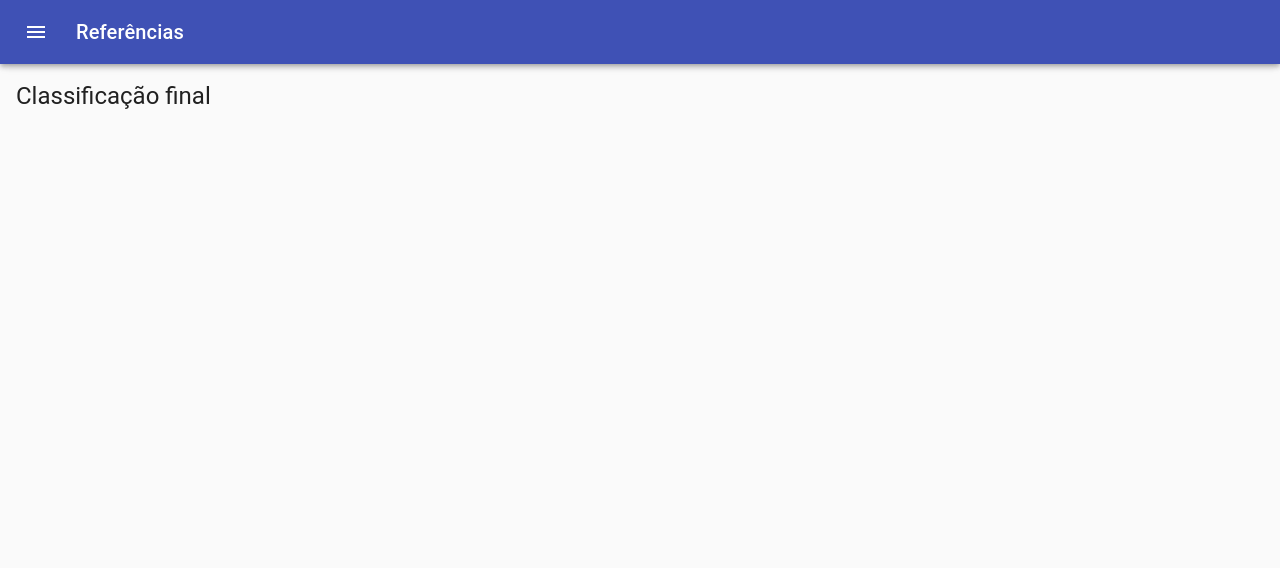
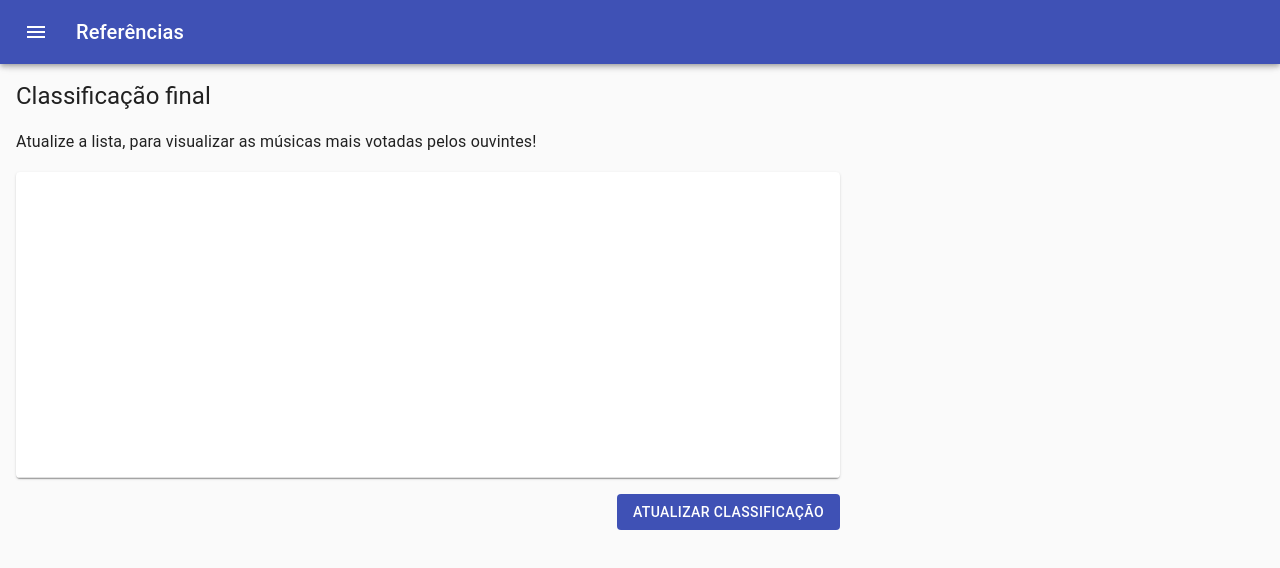
Before and after one commit to Didilv93/fullStackChallenge, a React (Create React App) app: page /top5/admin in a window 1280 px wide. Shown: the top 568 px of the page. Built offline with nearby package versions, Linux system fonts and the light colour scheme.

Commit message:
finalizando implementação

```diff
--- /dev/null
+++ b/src/routes/private/finalRankProcessing/finalRankProcessingManager.js
@@ -0,0 +1,13 @@
+import FinalRankProcessingService from './finalRankProcessingService';
+
+class FinalRankProcessingManager {
+  async listPlayListFinalClassification() {
+    return await FinalRankProcessingService.listPlayListFinalClassification().then(response => {
+      return {
+        finalRank: response && response.data ? response.data : []
+      };
+    });
+  }
+}
+
+export default new FinalRankProcessingManager();
--- /dev/null
+++ b/src/routes/private/finalRankProcessing/finalRankProcessingService.js
@@ -0,0 +1,9 @@
+import axios from '../../../axiosInstance';
+
+class FinalRankProcessingService {
+  async listPlayListFinalClassification() {
+    return await axios.get('/playlist/finalClassification');
+  }
+}
+
+export default new FinalRankProcessingService();
--- /dev/null
+++ b/src/routes/private/finalRankProcessing/view/finalRanking.jsx
@@ -0,0 +1,62 @@
+import { Grid, Typography } from '@material-ui/core';
+import { makeStyles } from '@material-ui/core/styles';
+import React, { useState } from 'react';
+
+import { NicknamesCard, FinalRankingCard } from '../../../../shared/components/cardMusic';
+import Button from '../../../../shared/components/button';
+import Table from '../../../../shared/components/table';
+
+const FinalRanking = ({ updateRanking, loadingButton, data }) => {
+  const [users, setUsers] = useState([]);
+
+  const classes = useStyles();
+  return (
+    <React.Fragment>
+      <Grid item>
+        <Typography variant='subtitle1'>
+          Atualize a lista, para visualizar as músicas mais votadas pelos ouvintes!
+        </Typography>
+      </Grid>
+      <Grid item>
+        <Grid container direction='row' spacing={3}>
+          <Grid xs={8} item>
+            <Grid container direction='column' spacing={2}>
+              <Grid item>
+                <Table data={data} Card={FinalRankingCard} action={users => setUsers(users)} />
+              </Grid>
+              <Grid className={classes.button} item>
+                <Button
+                  onClick={() => updateRanking()}
+                  text='Atualizar Classificação'
+                  loading={loadingButton}
+                />
+              </Grid>
+            </Grid>
+          </Grid>
+          <Grid className={classes.listNicknames} xs={4} item>
+            {users.map(item => (
+              <NicknamesCard key={item.nickname} nickname={item.nickname} />
+            ))}
+          </Grid>
+        </Grid>
+      </Grid>
+    </React.Fragment>
+  );
+};
+
+const useStyles = makeStyles({
+  input: {
+    width: '100%',
+    backgroundColor: '#fff'
+  },
+  button: {
+    marginLeft: 'auto',
+    position: 'relative'
+  },
+  listNicknames: {
+    maxHeight: '366px',
+    overflowY: 'auto'
+  }
+});
+
+export default FinalRanking;
--- a/src/routes/private/finalRankProcessing/view/index.jsx
+++ b/src/routes/private/finalRankProcessing/view/index.jsx
@@ -1,12 +1,25 @@
 import { Grid } from '@material-ui/core';
-import React from 'react';
+import React, { useState } from 'react';
 
 import Header from '../../../../shared/components/header';
+import FinalRankProcessingManager from '../finalRankProcessingManager';
+import FinalRanking from './finalRanking';
 
 const FinalRankProcessing = props => {
+  const [dataBase, setDataBase] = useState([]);
+  const [loadingButton, setLoadingButton] = useState(false);
+
+  const updateRanking = async () => {
+    setLoadingButton(true);
+    const { finalRank } = await FinalRankProcessingManager.listPlayListFinalClassification();
+    setDataBase([...finalRank]);
+    setLoadingButton(false);
+  };
+
   return (
-    <Grid container spacing={2}>
+    <Grid container direction='column' spacing={2}>
       <Header pathName={props.location.pathname} />
+      <FinalRanking updateRanking={updateRanking} loadingButton={loadingButton} data={dataBase} />
     </Grid>
   );
 };
--- a/src/routes/public/userSuggestion/view/index.jsx
+++ b/src/routes/public/userSuggestion/view/index.jsx
@@ -102,7 +102,6 @@ const UserSuggestion = ({ location }) => {
           selectedSongs={selectedSongs}
           loadingButton={loadingButton}
           selectMusic={selectMusic}
-          dataBase={dataBase}
           data={filteredData}
           filter={filter}
         />
--- /dev/null
+++ b/src/shared/components/cardMusic/finalRankingCard.jsx
@@ -0,0 +1,57 @@
+import React from 'react';
+import { makeStyles } from '@material-ui/core/styles';
+import { Grid, Typography } from '@material-ui/core';
+
+const FinalRankingCard = music => {
+  const classes = useStyles();
+
+  const { name, artists, action, disableActions, index } = music;
+
+  const arrClassNameContainer = [classes.container];
+  if (action) {
+    arrClassNameContainer.push(!disableActions ? classes.actionBehavior : classes.disableActions);
+  }
+
+  return (
+    <Grid
+      onClick={action && !disableActions ? () => action(music.users) : undefined}
+      className={arrClassNameContainer.join(' ')}
+      justify='space-between'
+      alignItems='center'
+      direction='row'
+      container
+    >
+      <Grid item>
+        <Grid container direction='column'>
+          <Grid item>
+            <Typography variant='button'>{`${index + 1}º - ${name}`}</Typography>
+          </Grid>
+          <Grid item>
+            <Typography variant='caption'>Artista: {artists}</Typography>
+          </Grid>
+        </Grid>
+      </Grid>
+      <Grid item>
+        <Typography variant='button'>{`${music.users.length} Voto(s)`}</Typography>
+      </Grid>
+    </Grid>
+  );
+};
+
+const useStyles = makeStyles(theme => ({
+  container: {
+    padding: theme.spacing(1),
+    minHeight: '60px'
+  },
+  actionBehavior: {
+    cursor: 'pointer',
+    '&:hover': {
+      backgroundColor: 'rgba(242, 242, 242, 0.2)'
+    }
+  },
+  disableActions: {
+    backgroundColor: 'rgba(242, 242, 242, 0.5)'
+  }
+}));
+
+export default FinalRankingCard;
--- a/src/shared/components/cardMusic/index.js
+++ b/src/shared/components/cardMusic/index.js
@@ -1,3 +1,5 @@
 import DefaultCard from './defaultCard';
 import SelectCard from './selectCard';
-export { DefaultCard, SelectCard };
+import FinalRankingCard from './finalRankingCard';
+import NicknamesCard from './nicknamesCard';
+export { DefaultCard, SelectCard, FinalRankingCard, NicknamesCard };
--- /dev/null
+++ b/src/shared/components/cardMusic/nicknamesCard.jsx
@@ -0,0 +1,40 @@
+import React from 'react';
+import { Typography, Grid, TableRow, TableCell } from '@material-ui/core';
+import { makeStyles } from '@material-ui/core/styles';
+
+const NicknamesCard = ({ nickname }) => {
+  const classes = useStyles();
+
+  return (
+    <TableRow className={classes.tableRow}>
+      <TableCell component='th' scope='row' className={classes.tableCell}>
+        <Grid className={classes.container} alignItems='center' container>
+          <Grid item>
+            <Typography variant='button'>{nickname}</Typography>
+          </Grid>
+        </Grid>
+      </TableCell>
+    </TableRow>
+  );
+};
+
+const useStyles = makeStyles(theme => ({
+  container: {
+    padding: theme.spacing(1),
+    minHeight: '60px'
+  },
+  tableCell: {
+    padding: '0px',
+    border: '1px solid rgba(224, 224, 224, 1)',
+    borderTop: 'none',
+    display: 'flex',
+    width: '100%'
+  },
+  tableRow: {
+    background: '#fff',
+    display: 'flex',
+    width: '100%'
+  }
+}));
+
+export default NicknamesCard;
--- a/src/shared/components/table/index.jsx
+++ b/src/shared/components/table/index.jsx
@@ -19,10 +19,10 @@ const CustomPaginationActionsTable = ({ data, hasPagination, Card, action, disab
           {(rowsPerPage > 0
             ? rows.slice(page * rowsPerPage, page * rowsPerPage + rowsPerPage)
             : rows
-          ).map(row => (
+          ).map((row, index) => (
             <TableRow key={row.id}>
               <TableCell component='th' scope='row' className={classes.tableCell}>
-                <Card {...row} action={action} disableActions={disableActions} />
+                <Card {...row} index={index} action={action} disableActions={disableActions} />
               </TableCell>
             </TableRow>
           ))}
```
